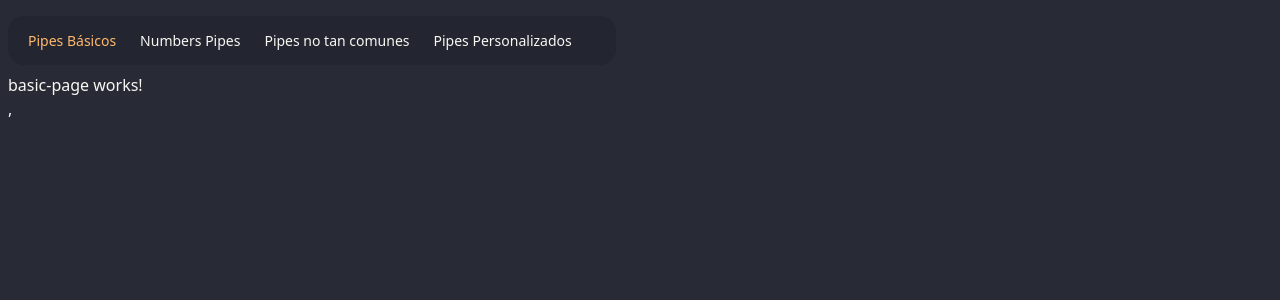
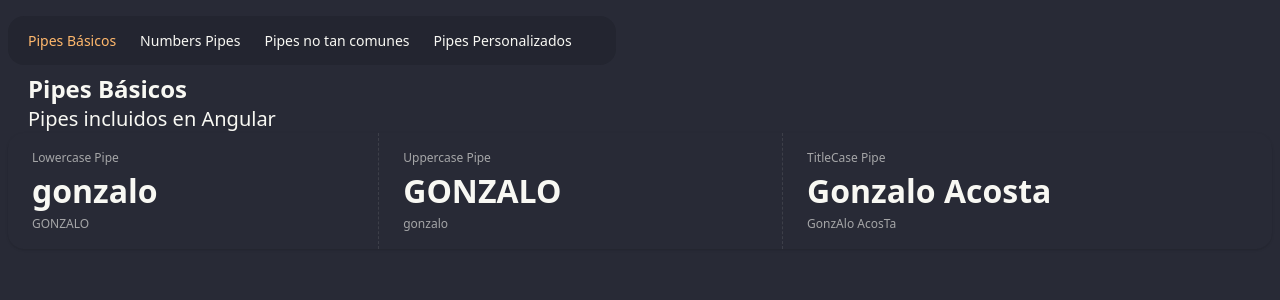
Before and after one commit to gonzaloacosta883/pipes, an Angular app: page /basic in a window 1280 px wide. Shown: the top 300 px of the page. Built offline with nearby package versions, Linux system fonts and the light colour scheme.

Commit message:
Feature: BasicPipes

```diff
--- a/src/app/pages/basic-page/basic-page.component.html
+++ b/src/app/pages/basic-page/basic-page.component.html
@@ -1 +1,23 @@
-<p>basic-page works!</p>,
+<section class="mx-5">
+    <h1 class="text-2xl font-bold">Pipes Básicos</h1>
+    <h3 class="text-xl font-thin">Pipes incluidos en Angular</h3>
+</section>
+<div class="stats stats-vertical lg:stats-horizontal shadow w-full">
+  <div class="stat">
+    <div class="stat-title">Lowercase Pipe</div>
+    <div class="stat-value">{{ nameUpper() | lowercase }}</div>
+    <div class="stat-desc">{{ nameUpper() }}</div>
+  </div>
+
+  <div class="stat">
+    <div class="stat-title">Uppercase Pipe</div>
+    <div class="stat-value">{{ nameLower() | uppercase }}</div>
+    <div class="stat-desc">{{ nameLower() }}</div>
+  </div>
+
+  <div class="stat">
+    <div class="stat-title">TitleCase Pipe</div>
+    <div class="stat-value">{{ fullName() | titlecase }}</div>
+    <div class="stat-desc">{{ fullName() }}</div>
+  </div>
+</div>
--- a/src/app/pages/basic-page/basic-page.component.ts
+++ b/src/app/pages/basic-page/basic-page.component.ts
@@ -1,8 +1,15 @@
-import { Component } from '@angular/core';
+import { LowerCasePipe, TitleCasePipe, UpperCasePipe } from '@angular/common';
+import { Component, signal } from '@angular/core';
 
 @Component({
   selector: 'app-basic-page',
-  imports: [],
+  imports: [LowerCasePipe, UpperCasePipe, TitleCasePipe],
   templateUrl: './basic-page.component.html',
 })
-export default class BasicPageComponent { }
+export default class BasicPageComponent {
+
+  nameLower = signal('gonzalo');
+  nameUpper = signal('GONZALO');
+  fullName = signal('GonzAlo AcosTa');
+
+}
```
